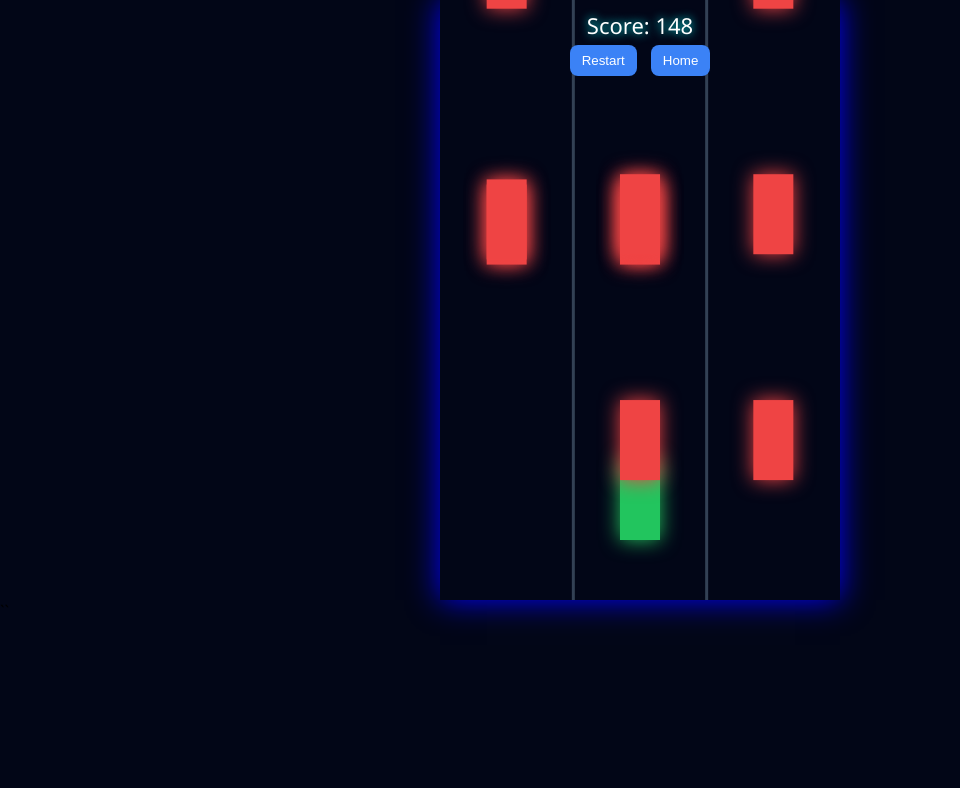
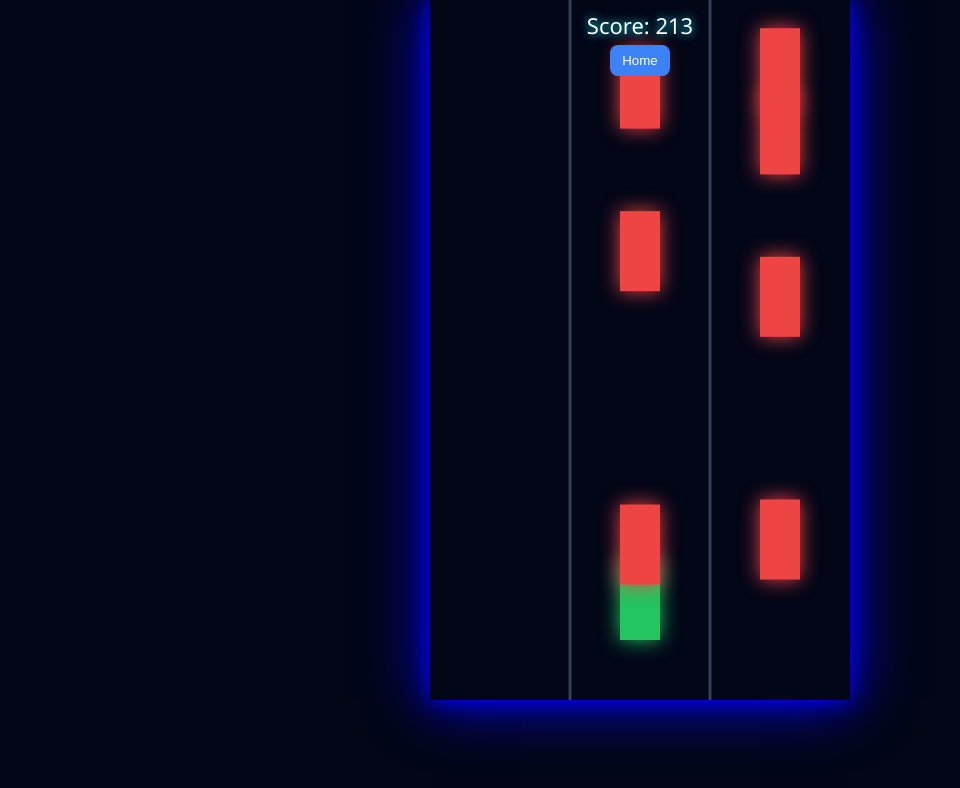
Before and after one commit to azizghannamm-tech/Game, a plain HTML site: page racing.html in a window 1280 px wide. Shown: the whole page, without its empty margins (0-960 px from the left). Drawn offline with Linux system fonts and the light colour scheme.

Commit message:
Refactor racing game HTML and JavaScript code

```diff
--- a/racing.html
+++ b/racing.html
@@ -40,7 +40,10 @@ canvas{
     display:block;
     margin:auto;
     background:#0f172a;
-    box-shadow:0 0 30px #00f;
+
+    box-shadow:
+    0 0 20px #00f,
+    0 0 60px #00f;
 }
 </style>
 </head>
@@ -49,7 +52,6 @@ canvas{
 
 <div id="ui">
     <div id="score">Score: 0</div>
-    <button onclick="restartGame()">Restart</button>
     <button onclick="goHome()">Home</button>
 </div>
 
@@ -59,46 +61,45 @@ canvas{
 const canvas = document.getElementById("game");
 const ctx = canvas.getContext("2d");
 
+// Resize center
+function resize(){
+    let w = Math.min(window.innerWidth, 420);
+    let h = Math.min(window.innerHeight, 700);
+
+    canvas.width = w;
+    canvas.height = h;
+}
+window.addEventListener("resize", resize);
+resize();
+
+// Game variables
+let player = { lane:1, y:0 };
 let lanes = 3;
-let player, cars, speed, score, gameOver;
 
-// Init
-function init(){
-    player = { lane:1 };
-    cars = [];
-    speed = 5;
-    score = 0;
-    gameOver = false;
-}
-init();
+let cars = [];
+let speed = 5;
+let score = 0;
+let gameOver = false;
 
-// Controls
+// Keyboard control
 document.addEventListener("keydown", e=>{
-    if(gameOver) return;
-
     if(e.key==="ArrowLeft" && player.lane>0) player.lane--;
     if(e.key==="ArrowRight" && player.lane<lanes-1) player.lane++;
 });
 
-// ✅ SAFE SPAWN SYSTEM
-function spawnRow(){
-    let safeLane = Math.floor(Math.random()*lanes);
-
-    for(let i=0;i<lanes;i++){
-        if(i !== safeLane){
-            cars.push({
-                lane: i,
-                y: -100
-            });
-        }
-    }
+// Spawn AI cars
+function spawnCar(){
+    let lane = Math.floor(Math.random()*lanes);
+    cars.push({ lane:lane, y:-100 });
 }
 
 // Draw road
 function drawRoad(){
+
     ctx.fillStyle="#020617";
     ctx.fillRect(0,0,canvas.width,canvas.height);
 
+    // lane lines
     ctx.strokeStyle="#334155";
     ctx.lineWidth=3;
 
@@ -128,30 +129,32 @@ function update(){
     if(gameOver) return;
 
     score++;
-    speed += 0.002;
+    speed += 0.0005;
 
+    // player position
     let laneWidth = canvas.width / lanes;
     let px = player.lane * laneWidth + laneWidth/2;
     let py = canvas.height - 100;
 
+    // move cars
     cars.forEach(car=>{
         car.y += speed;
 
         let cx = car.lane * laneWidth + laneWidth/2;
 
+        // collision
         if(Math.abs(cx-px)<30 && Math.abs(car.y-py)<60){
             gameOver = true;
-            setTimeout(()=>{
-                alert("Game Over! Score: " + score);
-            },100);
+            setTimeout(()=>alert("Game Over! Score: "+score),100);
         }
     });
 
+    // remove cars
     cars = cars.filter(c=>c.y < canvas.height+100);
 
-    // ✅ spawn rows (guaranteed gap)
-    if(Math.random() < 0.04){
-        spawnRow();
+    // spawn
+    if(Math.random() < 0.03){
+        spawnCar();
     }
 
     document.getElementById("score").innerText = "Score: " + score;
@@ -164,9 +167,11 @@ function draw(){
 
     let laneWidth = canvas.width / lanes;
 
+    // player
     let px = player.lane * laneWidth + laneWidth/2;
     drawCar(px, canvas.height-100, "#22c55e");
 
+    // AI cars
     cars.forEach(car=>{
         let cx = car.lane * laneWidth + laneWidth/2;
         drawCar(cx, car.y, "#ef4444");
@@ -180,11 +185,6 @@ function loop(){
     requestAnimationFrame(loop);
 }
 
-// ✅ Restart button
-function restartGame(){
-    init();
-}
-
 // Home
 function goHome(){
     window.location.href="index.html";
@@ -195,4 +195,3 @@ loop();
 
 </body>
 </html>
-``
```
